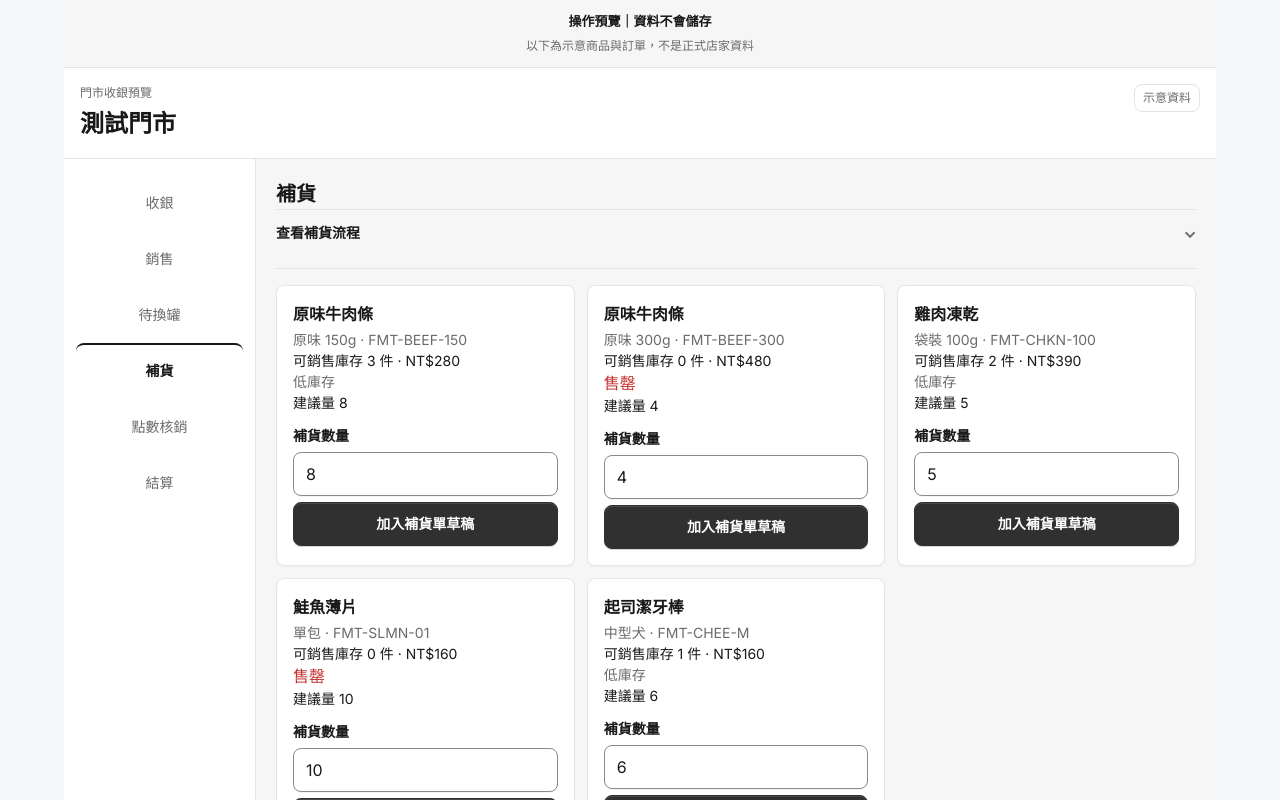
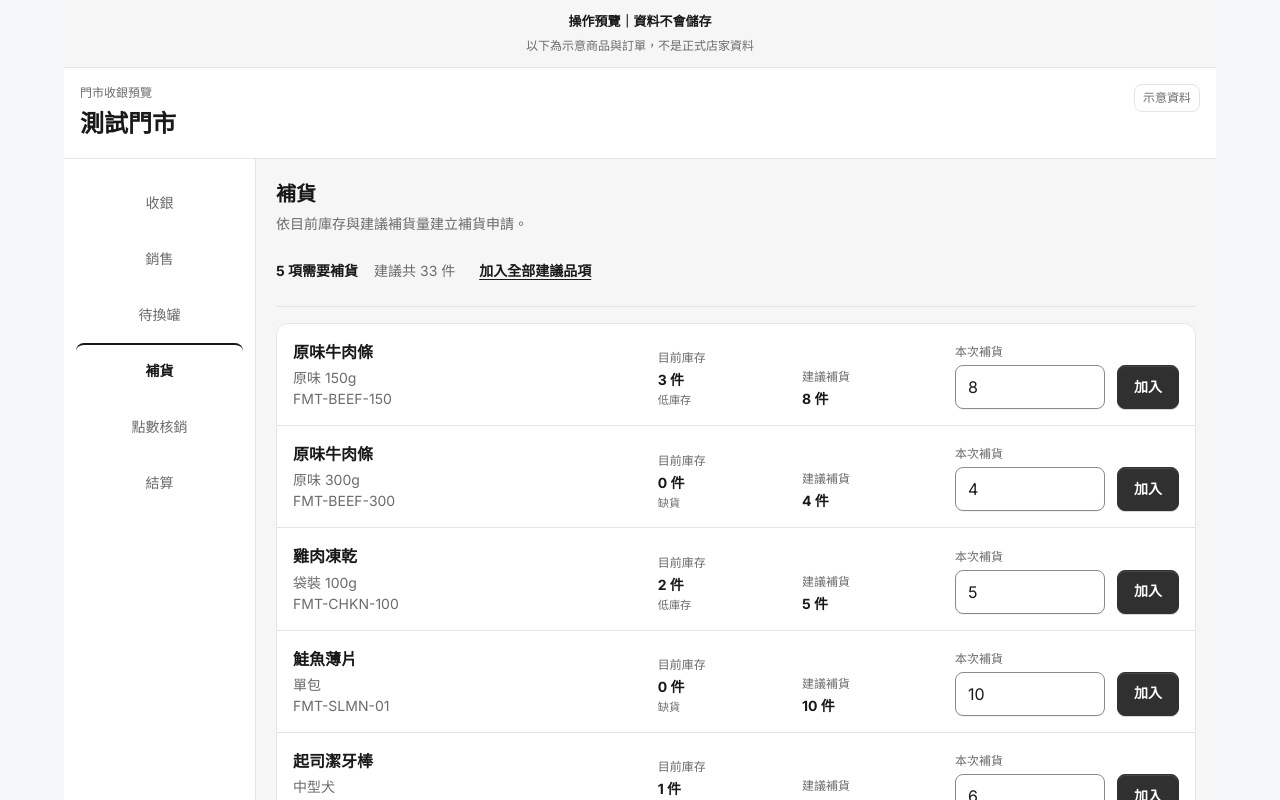
Before and after one commit to aa89976566/furmosa-DB, a Next.js app: page /preview/merchant-pos in a window 1280 px wide. Both pictures are taken after a click on the button "查看補貨". Shown: the top 800 px of the page. Built offline with nearby package versions, Linux system fonts and the light colour scheme.

Commit message:
feat(preview): simplify restock workflow

```diff
--- a/app/preview/merchant-pos/merchant-pos.module.css
+++ b/app/preview/merchant-pos/merchant-pos.module.css
@@ -456,7 +456,133 @@
   max-width: 26rem;
 }
 
+.restockSummary {
+  display: flex;
+  flex-wrap: wrap;
+  align-items: center;
+  gap: 0.5rem 1rem;
+  margin-top: 0.875rem;
+  font-size: 0.875rem;
+}
+
+.restockSummary span,
+.restockSku,
+.restockOrderSummary p,
+.restockOrderLines p,
+.restockDock p {
+  margin: 0;
+  color: var(--preview-secondary);
+  font-size: 0.875rem;
+}
+
+.textAction,
+.dangerTextAction {
+  min-height: 44px;
+  border: 0;
+  background: transparent;
+  padding: 0.5rem;
+  font: inherit;
+  font-weight: 600;
+  text-decoration: underline;
+  text-underline-offset: 3px;
+  cursor: pointer;
+}
+
+.textAction { color: var(--preview-text); }
+.dangerTextAction { color: #a61b1b; }
+.textAction:disabled,
+.dangerTextAction:disabled { color: var(--preview-disabled-text); cursor: not-allowed; }
+.textAction:focus-visible,
+.dangerTextAction:focus-visible { outline: 2px solid #005bd3; outline-offset: 2px; }
+
+.restockList,
+.restockOrderLines {
+  list-style: none;
+  margin: 0;
+  padding: 0;
+  border: 1px solid var(--preview-border);
+  border-radius: var(--preview-radius-lg);
+  background: var(--preview-surface);
+  overflow: hidden;
+}
+
+.restockRow {
+  display: grid;
+  grid-template-columns: minmax(0, 1fr);
+  gap: 0.75rem;
+  align-items: end;
+  padding: 1rem;
+  border-bottom: 1px solid var(--preview-border);
+}
+
+.restockRow:last-child,
+.restockOrderLines li:last-child { border-bottom: 0; }
+
+.restockIdentity,
+.restockMetric,
+.restockQtyControl { min-width: 0; }
+
+.restockMetric {
+  display: grid;
+  gap: 0.125rem;
+  font-size: 0.875rem;
+}
+
+.restockMetric span,
+.restockQtyControl label { color: var(--preview-secondary); font-size: 0.75rem; }
+.restockMetric small { color: var(--preview-secondary); }
+.restockQtyControl { display: grid; gap: 0.25rem; }
+.restockRowAction { width: 100%; }
+
+.restockDock {
+  display: grid;
+  grid-template-columns: minmax(0, 1fr);
+  gap: 0.75rem;
+  align-items: center;
+  padding: 1rem;
+  border: 1px solid var(--preview-border);
+  border-radius: var(--preview-radius-lg);
+  background: var(--preview-surface);
+  box-shadow: 0 8px 24px rgba(25, 25, 25, 0.08);
+}
+
+.restockOrderSummary {
+  display: grid;
+  gap: 0.375rem;
+  padding: 0.75rem 0;
+}
+
+.restockOrderLines li {
+  display: flex;
+  justify-content: space-between;
+  align-items: center;
+  gap: 1rem;
+  padding: 0.875rem;
+  border-bottom: 1px solid var(--preview-border);
+}
+
+.dialogActions {
+  display: grid;
+  grid-template-columns: minmax(0, 1fr);
+  gap: 0.75rem;
+  margin-top: 1rem;
+}
+
 @media (min-width: 768px) {
+  .restockRow {
+    grid-template-columns: minmax(12rem, 2fr) minmax(6rem, 0.75fr) minmax(7rem, 0.8fr) minmax(8rem, 0.85fr) auto;
+  }
+
+  .restockRowAction { min-width: 6rem; }
+
+  .restockDock {
+    grid-template-columns: minmax(0, 1fr) auto auto;
+  }
+
+  .dialogActions {
+    grid-template-columns: repeat(2, minmax(0, 1fr));
+  }
+
   .workspaceGrid {
     grid-template-columns: repeat(2, minmax(0, 1fr));
   }
--- a/components/merchant-pos-preview/preview-app.tsx
+++ b/components/merchant-pos-preview/preview-app.tsx
@@ -25,6 +25,7 @@ import {
   openRefundConfirm,
   removeCartLine,
   requestDemoRefund,
+  removeRestockLine,
   selectVariant,
   setActualUnitPrice,
   setCartOpen,
@@ -231,6 +232,7 @@ export function MerchantPosPreviewApp() {
         onQty={(skuId, value) => setSession((current) => setRestockQty(current, skuId, value))}
         onAddLine={(skuId) => setSession((current) => addRestockLine(current, skuId))}
         onAddAll={() => setSession((current) => addAllRestockCandidates(current))}
+        onRemoveLine={(skuId) => setSession((current) => removeRestockLine(current, skuId))}
         onSubmit={() => setSession((current) => submitRestockDraft(current))}
       />
     );
--- a/components/merchant-pos-preview/restock-panel.tsx
+++ b/components/merchant-pos-preview/restock-panel.tsx
@@ -1,136 +1,184 @@
 'use client';
 
+import { useMemo, useState } from 'react';
 import styles from '@/app/preview/merchant-pos/merchant-pos.module.css';
 import {
   ADD_ALL_RESTOCK,
   ADD_RESTOCK_LINE,
-  AVAILABLE_QTY_LABEL,
+  CLOSE_DIALOG,
+  REMOVE_RESTOCK_LINE,
   RESTOCK_DRAFT_TITLE,
-  RESTOCK_INTRO,
   RESTOCK_QTY_LABEL,
   RESTOCK_SUBMITTED,
   RESTOCK_SUGGESTED_LABEL,
   SUBMIT_RESTOCK,
+  UPDATE_RESTOCK_LINE,
+  VIEW_RESTOCK_ORDER,
 } from '@/lib/merchant-pos-preview/copy';
-import { formatQty, formatTwd, stockLevelLabel } from '@/lib/merchant-pos-preview/formatters';
-import { findVariant, restockCandidates } from '@/lib/merchant-pos-preview/selectors';
+import { formatQty, stockLevelLabel } from '@/lib/merchant-pos-preview/formatters';
+import { findProductBySku, findVariant, restockCandidates } from '@/lib/merchant-pos-preview/selectors';
 import type { MerchantPosSession } from '@/lib/merchant-pos-preview/types';
 import { PreviewAction } from './preview-action';
 import { PREVIEW_ACTION_TONES } from './preview-action-matrix';
-import { PreviewDisclosure } from './preview-disclosure';
+import { PreviewDialog } from './preview-dialog';
 
 export function RestockPanel({
   session,
   onQty,
   onAddLine,
   onAddAll,
+  onRemoveLine,
   onSubmit,
 }: {
   session: MerchantPosSession;
   onQty: (skuId: string, value: string) => void;
   onAddLine: (skuId: string) => void;
   onAddAll: () => void;
+  onRemoveLine: (skuId: string) => void;
   onSubmit: () => void;
 }) {
+  const [orderOpen, setOrderOpen] = useState(false);
   const rows = restockCandidates();
+  const draftBySku = useMemo(
+    () => new Map(session.restockDraft.map((line) => [line.skuId, line.qty])),
+    [session.restockDraft],
+  );
+  const suggestedTotal = rows.reduce((sum, row) => sum + row.variant.suggestedRestockQty, 0);
+  const draftTotal = session.restockDraft.reduce((sum, line) => sum + line.qty, 0);
 
   return (
     <section aria-labelledby="restock-title" className="min-w-0 space-y-4">
       <div className={styles.pageHeader}>
-        <h2 id="restock-title" className={styles.sectionTitle}>
-          補貨
-        </h2>
-        <PreviewDisclosure summary="查看補貨流程">
-          <p>{RESTOCK_INTRO}</p>
-        </PreviewDisclosure>
+        <h2 id="restock-title" className={styles.sectionTitle}>補貨</h2>
+        <p className={styles.sectionIntro}>依目前庫存與建議補貨量建立補貨申請。</p>
+        <div className={styles.restockSummary} aria-label="補貨摘要">
+          <strong>{rows.length} 項需要補貨</strong>
+          <span>建議共 {suggestedTotal} 件</span>
+          <button
+            type="button"
+            className={styles.textAction}
+            disabled={session.restockSubmitted}
+            onClick={onAddAll}
+          >
+            {ADD_ALL_RESTOCK}
+          </button>
+        </div>
       </div>
 
-      <ul className={styles.workspaceGrid}>
+      <ul className={styles.restockList}>
         {rows.map((row) => {
-          const badge = stockLevelLabel(row.stockLevel);
+          const badge = stockLevelLabel(row.stockLevel) === '售罄' ? '缺貨' : '低庫存';
           const qtyId = `restock-qty-${row.variant.skuId}`;
+          const selectedQty = draftBySku.get(row.variant.skuId);
           return (
-            <li key={row.variant.skuId} className={styles.workspaceCard}>
+            <li key={row.variant.skuId} className={styles.restockRow}>
+              <div className={styles.restockIdentity}>
                 <p className={styles.productName}>{row.product.name}</p>
-              <p className={styles.productSpec}>
-                {row.variant.specLabel} · {row.variant.sku}
-              </p>
-              <p className={`${styles.productMeta} mt-1`}>
-                {AVAILABLE_QTY_LABEL} {formatQty(row.variant.availableQty)} ·{' '}
-                {formatTwd(row.variant.listPriceTwd)}
-              </p>
-              {badge ? (
-                <p
-                  className={
-                    row.stockLevel === 'sold_out' ? styles.stockMarkSoldOut : styles.stockMark
-                  }
-                >
-                  {badge}
-                </p>
-              ) : null}
-              <p className={`${styles.productMeta} mt-2`}>
-                {RESTOCK_SUGGESTED_LABEL} {row.variant.suggestedRestockQty}
-              </p>
-              <div className={`${styles.restockControls} mt-3 space-y-1.5`}>
-                <label htmlFor={qtyId} className={styles.fieldLabel}>
-                  {RESTOCK_QTY_LABEL}
-                </label>
+                <p className={styles.productSpec}>{row.variant.specLabel}</p>
+                <p className={styles.restockSku}>{row.variant.sku}</p>
+              </div>
+              <div className={styles.restockMetric}>
+                <span>目前庫存</span>
+                <strong>{formatQty(row.variant.availableQty)}</strong>
+                <small>{badge}</small>
+              </div>
+              <div className={styles.restockMetric}>
+                <span>{RESTOCK_SUGGESTED_LABEL}</span>
+                <strong>{row.variant.suggestedRestockQty} 件</strong>
+              </div>
+              <div className={styles.restockQtyControl}>
+                <label htmlFor={qtyId}>{RESTOCK_QTY_LABEL}</label>
                 <input
                   id={qtyId}
                   inputMode="numeric"
-                  className={`${styles.field} min-h-[44px]`}
+                  className={styles.field}
                   value={session.restockQtyBySkuId[row.variant.skuId] ?? ''}
                   disabled={session.restockSubmitted}
                   onChange={(event) => onQty(row.variant.skuId, event.target.value)}
                 />
+              </div>
               <PreviewAction
-                  tone={PREVIEW_ACTION_TONES.addRestockLine}
-                  className={`${styles.actionBlock} min-h-[44px] mt-3`}
+                tone={selectedQty ? 'secondary' : PREVIEW_ACTION_TONES.addRestockLine}
+                className={styles.restockRowAction}
                 disabled={session.restockSubmitted}
                 onClick={() => onAddLine(row.variant.skuId)}
               >
-                  {ADD_RESTOCK_LINE}
+                {selectedQty ? UPDATE_RESTOCK_LINE : ADD_RESTOCK_LINE}
               </PreviewAction>
-              </div>
             </li>
           );
         })}
       </ul>
 
-      {session.restockDraft.length > 0 ? (
-        <div className={styles.notice}>
-          <p className={styles.productName}>{RESTOCK_DRAFT_TITLE}</p>
-          <ul className={`${styles.itemList} mt-2 space-y-1`}>
+      {session.restockNotice ? (
+        <p className={styles.notice} role="status">{session.restockNotice}</p>
+      ) : null}
+
+      <div className={styles.restockDock}>
+        <div>
+          <strong>{RESTOCK_DRAFT_TITLE}</strong>
+          <p>{session.restockDraft.length} 項・共 {draftTotal} 件</p>
+        </div>
+        <PreviewAction
+          tone="secondary"
+          disabled={session.restockDraft.length === 0}
+          onClick={() => setOrderOpen(true)}
+        >
+          {VIEW_RESTOCK_ORDER}
+        </PreviewAction>
+        <PreviewAction
+          tone={PREVIEW_ACTION_TONES.submitRestock}
+          disabled={session.restockDraft.length === 0 || session.restockSubmitted || session.restockSubmitting}
+          onClick={() => setOrderOpen(true)}
+        >
+          {session.restockSubmitted ? RESTOCK_SUBMITTED : SUBMIT_RESTOCK}
+        </PreviewAction>
+      </div>
+
+      <PreviewDialog
+        open={orderOpen}
+        titleId="restock-order-title"
+        title={RESTOCK_DRAFT_TITLE}
+        presentation="drawer"
+        onClose={() => setOrderOpen(false)}
+      >
+        <div className={styles.restockOrderSummary}>
+          <p>送達門市　<strong>測試門市</strong></p>
+          <p>{session.restockDraft.length} 項商品・共 {draftTotal} 件</p>
+        </div>
+        <ul className={styles.restockOrderLines}>
           {session.restockDraft.map((line) => {
+            const product = findProductBySku(line.skuId);
             const variant = findVariant(line.skuId);
             return (
               <li key={line.skuId}>
-                  {variant?.sku} × {line.qty}
+                <div>
+                  <strong>{product?.name}</strong>
+                  <p>{variant?.specLabel}・{line.qty} 件</p>
+                </div>
+                <button
+                  type="button"
+                  className={styles.dangerTextAction}
+                  disabled={session.restockSubmitted}
+                  onClick={() => onRemoveLine(line.skuId)}
+                >
+                  {REMOVE_RESTOCK_LINE}
+                </button>
               </li>
             );
           })}
         </ul>
-        </div>
-      ) : null}
-
-      <div className={styles.pageActions}>
-        <PreviewAction
-          tone={PREVIEW_ACTION_TONES.addAllRestock}
-          className={`${styles.actionBlock} min-h-[44px]`}
-          disabled={session.restockSubmitted}
-          onClick={onAddAll}
-        >
-          {ADD_ALL_RESTOCK}
-        </PreviewAction>
+        <div className={styles.dialogActions}>
+          <PreviewAction tone="secondary" onClick={() => setOrderOpen(false)}>{CLOSE_DIALOG}</PreviewAction>
           <PreviewAction
             tone={PREVIEW_ACTION_TONES.submitRestock}
-          className={`${styles.actionBlock} min-h-[44px]`}
-          disabled={session.restockSubmitted || session.restockSubmitting}
-          onClick={onSubmit}
+            disabled={session.restockDraft.length === 0 || session.restockSubmitted}
+            onClick={() => { onSubmit(); setOrderOpen(false); }}
           >
-          {session.restockSubmitted ? RESTOCK_SUBMITTED : SUBMIT_RESTOCK}
+            {SUBMIT_RESTOCK}
           </PreviewAction>
         </div>
+      </PreviewDialog>
     </section>
   );
 }
--- a/lib/merchant-pos-preview/copy.ts
+++ b/lib/merchant-pos-preview/copy.ts
@@ -59,17 +59,20 @@ export const CART_ESCAPE_HINT = '按 Esc 也可以返回購物車。';
 
 export const RESTOCK_INTRO =
   '只列出低庫存與售罄的示意貨號。送出後不會增加庫存。正式流程是門市送出 → 總部核准 → 出貨 → 到貨後才入庫。';
-export const RESTOCK_QTY_LABEL = '補貨數量';
-export const RESTOCK_SUGGESTED_LABEL = '建議量';
-export const ADD_RESTOCK_LINE = '加入補貨單草稿';
-export const ADD_ALL_RESTOCK = '全部加入補貨單';
-export const SUBMIT_RESTOCK = '送出補貨申請（預覽）';
-export const RESTOCK_SUBMITTED = '已送出補貨申請（預覽）';
+export const RESTOCK_QTY_LABEL = '本次補貨';
+export const RESTOCK_SUGGESTED_LABEL = '建議補貨';
+export const ADD_RESTOCK_LINE = '加入';
+export const UPDATE_RESTOCK_LINE = '更新';
+export const REMOVE_RESTOCK_LINE = '移除';
+export const ADD_ALL_RESTOCK = '加入全部建議品項';
+export const VIEW_RESTOCK_ORDER = '查看補貨單';
+export const SUBMIT_RESTOCK = '送出補貨申請';
+export const RESTOCK_SUBMITTED = '補貨申請已送出';
 export const RESTOCK_SUCCESS =
-  '補貨單草稿已送出（預覽）。庫存不會增加。正式流程是門市送出 → 總部核准 → 出貨 → 到貨後才入庫。';
-export const RESTOCK_EMPTY_DRAFT = '補貨單草稿還是空的。請先加入低庫存或售罄貨號。';
+  '補貨申請已送出｜待總部確認。這是操作預覽，不會增加庫存或建立正式申請。';
+export const RESTOCK_EMPTY_DRAFT = '補貨單是空的，請先加入需要補貨的商品。';
 export const RESTOCK_ALREADY_SENT = '這次補貨申請已經送出，請勿重複送出。';
-export const RESTOCK_DRAFT_TITLE = '補貨單草稿';
+export const RESTOCK_DRAFT_TITLE = '補貨單';
 
 export const SALES_TITLE = '銷售與退款';
 export const SALES_INTRO = '以下是示意訂單，不是正式店家資料。';
--- a/lib/merchant-pos-preview/session.ts
+++ b/lib/merchant-pos-preview/session.ts
@@ -321,6 +321,16 @@ export function addAllRestockCandidates(session: MerchantPosSession): MerchantPo
   return next;
 }
 
+export function removeRestockLine(session: MerchantPosSession, skuId: string): MerchantPosSession {
+  if (session.restockSubmitted) return session;
+  if (!session.restockDraft.some((line) => line.skuId === skuId)) return session;
+  return {
+    ...session,
+    restockDraft: session.restockDraft.filter((line) => line.skuId !== skuId),
+    restockNotice: null,
+  };
+}
+
 export function submitRestockDraft(session: MerchantPosSession): MerchantPosSession {
   if (session.restockSubmitted || session.restockSubmitting) {
     return { ...session, restockNotice: RESTOCK_ALREADY_SENT };
```
Also changed, not shown: 2 other files (tests, documents, lock files or other folders). Lines whose indentation alone changed are shown as unchanged.
